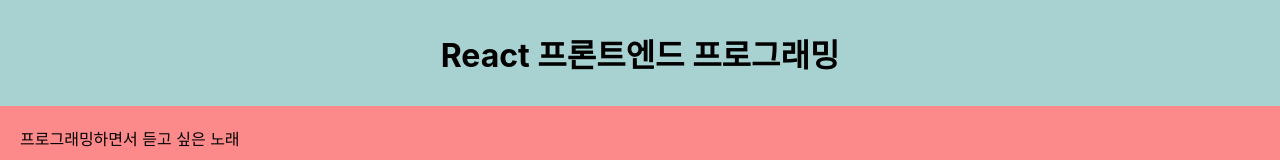
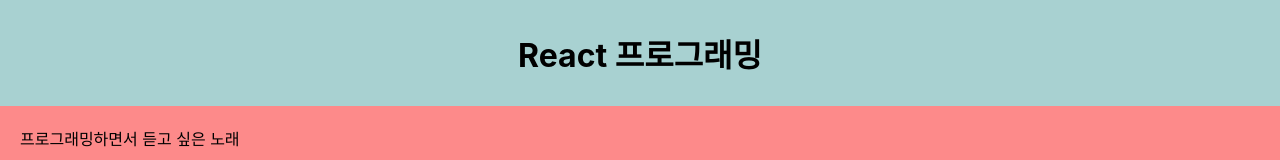
Before and after one commit to Juhye0k/w24w11-song-lit, a React (Create React App) app: page / in a window 1280 px wide. Shown: the top 160 px of the page. Built offline with nearby package versions, Linux system fonts and the light colour scheme.

Commit message:
🚧 Lambda Expression 사용

```diff
--- a/src/App.js
+++ b/src/App.js
@@ -12,18 +12,18 @@
   )
 }
 
-function Header() {
+const Header = () => {
   return (
-      <h1>React 프론트엔드 프로그래밍</h1>
+      <h1>React 프로그래밍</h1>
   )
 }
 
-function Playlist() {
+const Playlist=()=> {
   return (
       <div className="playlist">프로그래밍하면서 듣고 싶은 노래</div>
   )
 }
-function Container(props) {
+const Container=(props)=> {
   return (
     <div className="container">
       <a href={`https://www.youtube.com/results?search_query=${props.title}`}>
```
